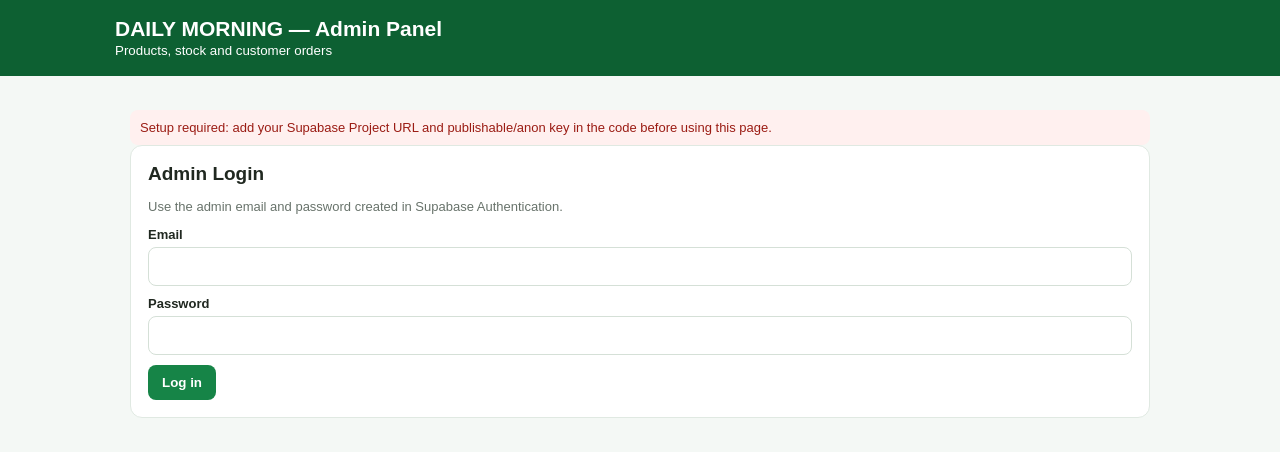
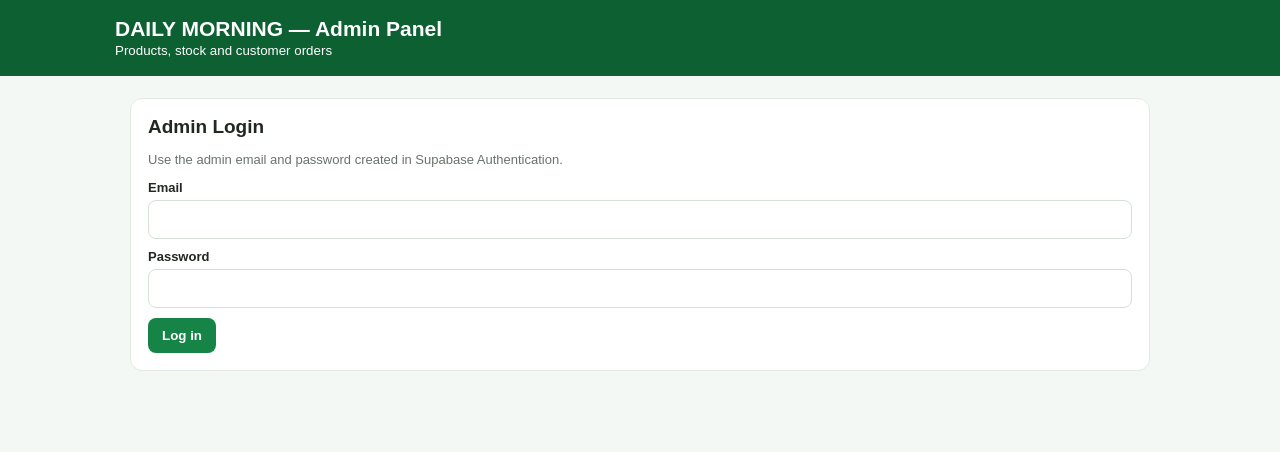
Before and after one commit to antechsolution665-lab/daily-morning, a plain HTML site: page admin-1.html in a window 1280 px wide. Drawn offline with nearby package versions, Linux system fonts and the light colour scheme.

Commit message:
Update admin-1.html

```diff
--- a/admin-1.html
+++ b/admin-1.html
@@ -42,8 +42,8 @@ button.alt{background:#edf5ef;color:var(--d)}button.danger{background:#b42318}
 <script>
 // Paste your Supabase Project URL and publishable/anon key below.
 // NEVER use a service_role or secret key in browser code.
-const SUPABASE_URL="PASTE_YOUR_SUPABASE_PROJECT_URL_HERE";
-const SUPABASE_ANON_KEY="PASTE_YOUR_SUPABASE_ANON_KEY_HERE";
+const SUPABASE_URL="https://lmxkuajyifzzgnoxiism.supabase.co";
+const SUPABASE_ANON_KEY="sb_publishable_E9TvIlV1BEK5KC0_iCvuDg_qpsvv494";
 const $=id=>document.getElementById(id);
 const ready=SUPABASE_URL.startsWith("https://")&&!SUPABASE_URL.includes("PASTE_")&&SUPABASE_ANON_KEY.length>20&&!SUPABASE_ANON_KEY.includes("PASTE_");
 let db=null,products=[];
```
